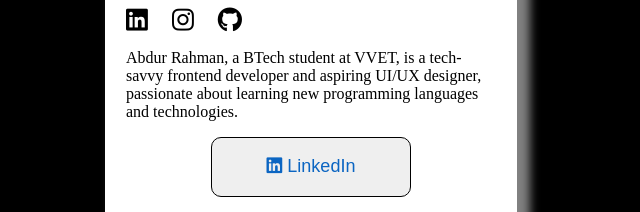
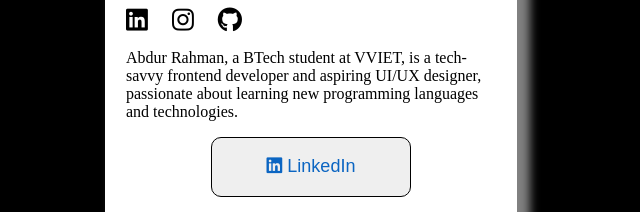
Before and after one commit to AbdurRahman0806/Profile-Card, a plain HTML site: page index.html in a window 1280 px wide. Shown: the part 383-595 px from the top of the page, 337-977 px from the left. Drawn offline with Linux system fonts and the light colour scheme.

Commit message:
Update index.html

```diff
--- a/index.html
+++ b/index.html
@@ -20,7 +20,7 @@
                 <a href="https://github.com/AbdurRahman0806"><i class="fa-brands fa-github"></i></a>
             </div>
             <div class="description">
-                <p>Abdur Rahman, a BTech student at VVET, is a tech-savvy frontend developer and aspiring UI/UX designer, passionate about learning new programming languages and technologies.</p>
+                <p>Abdur Rahman, a BTech student at VVIET, is a tech-savvy frontend developer and aspiring UI/UX designer, passionate about learning new programming languages and technologies.</p>
             </div>
             <div class="buttons">
                 <button class="linkedin"><a href="https://www.linkedin.com/in/abdurrahman3008/"><i class="fa-brands fa-linkedin"></i> LinkedIn</a></button><br>
```
